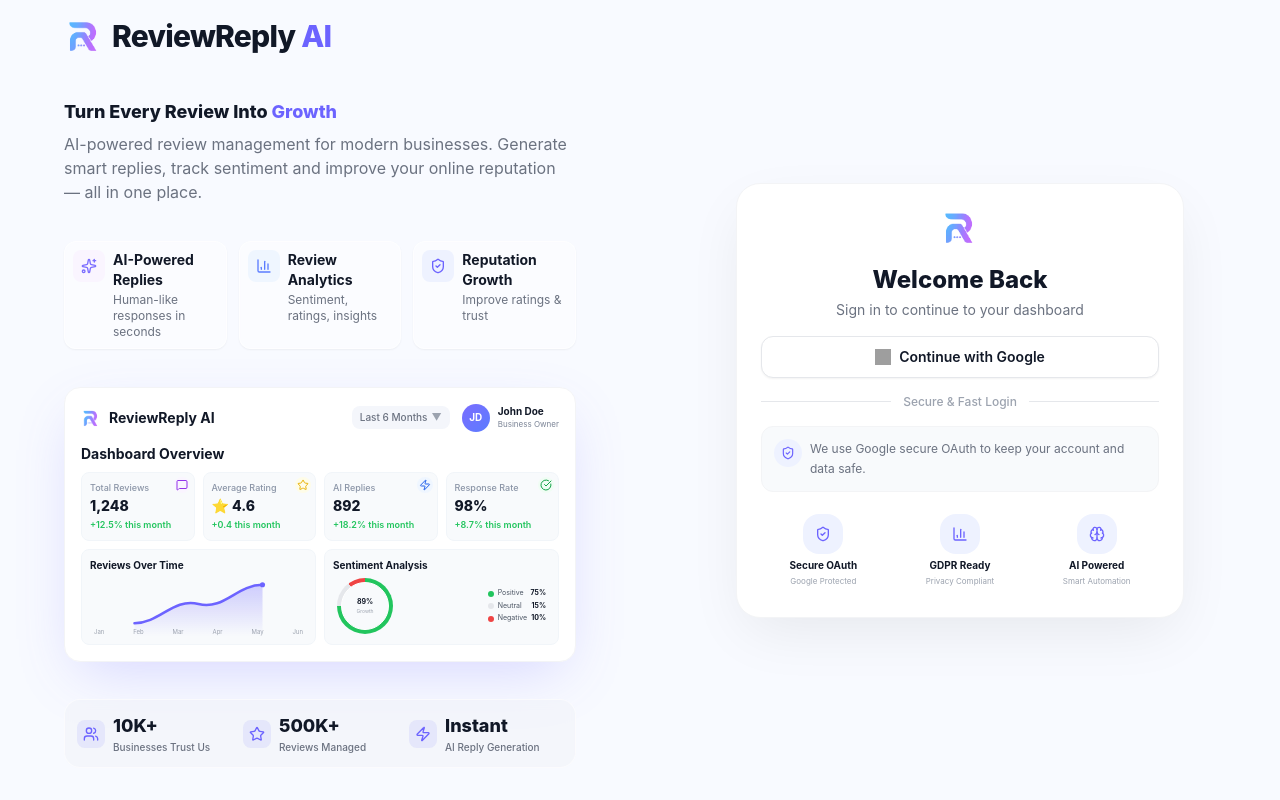
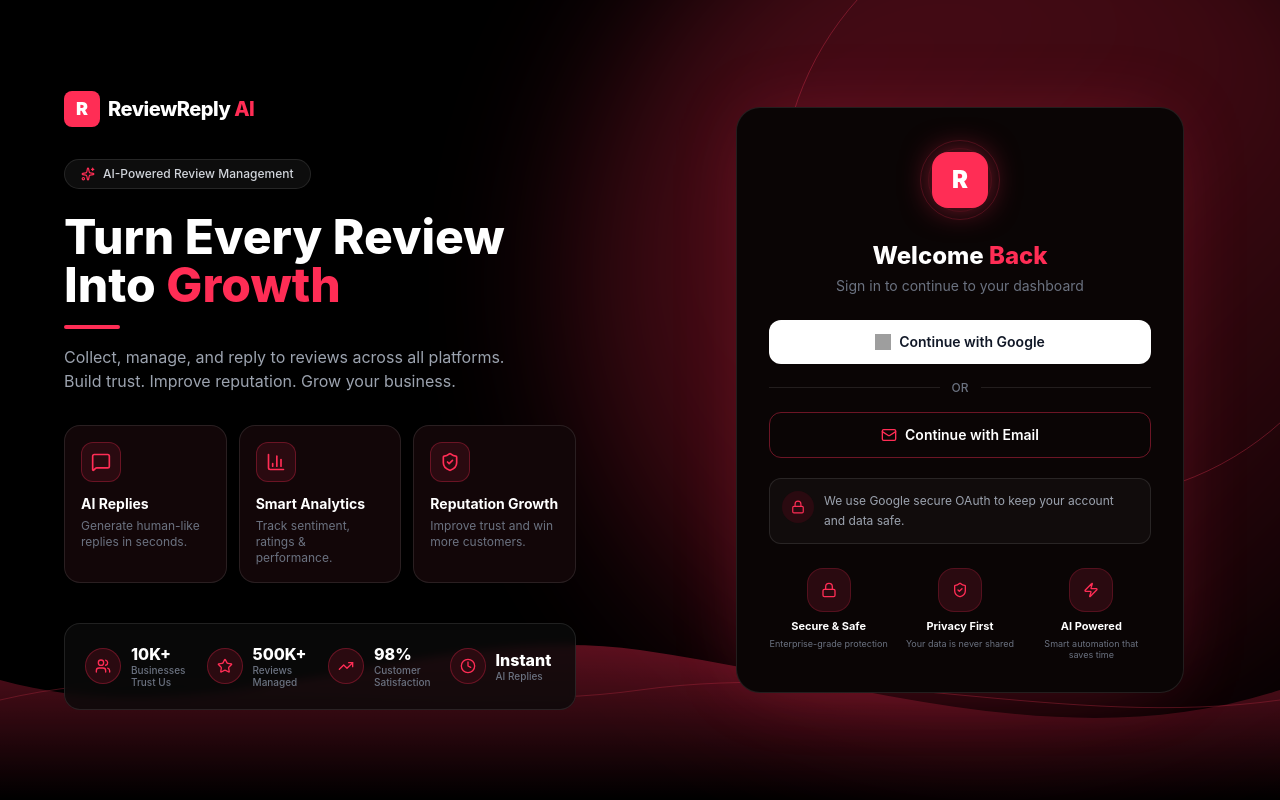
Before and after one commit to afnankhan123456/reviewreply-ai, a Next.js app: page /login in a window 1280 px wide. Built offline with nearby package versions, Linux system fonts and the light colour scheme; grey boxes are pictures that could not be loaded.

Commit message:
Update page.tsx

```diff
--- a/app/login/page.tsx
+++ b/app/login/page.tsx
@@ -5,14 +5,16 @@ import { signIn } from "next-auth/react";
 import { useSearchParams } from "next/navigation";
 import {
   ShieldCheck,
-  BarChart3,
   Sparkles,
   Star,
-  Brain,
   Zap,
   MessageSquare,
-  CheckCircle,
+  BarChart3,
   Users,
+  TrendingUp,
+  Clock,
+  Mail,
+  Lock,
 } from "lucide-react";
 
 function LoginPageContent() {
@@ -32,7 +34,6 @@ function LoginPageContent() {
 
   return (
     <>
-      {/* Thin & white scrollbar (virtually invisible) */}
       <style>{`
         ::-webkit-scrollbar {
           width: 4px;
@@ -41,197 +42,129 @@ function LoginPageContent() {
           background: transparent;
         }
         ::-webkit-scrollbar-thumb {
-          background: rgba(255,255,255,0.4);
+          background: rgba(255,255,255,0.2);
           border-radius: 10px;
         }
         ::-webkit-scrollbar-thumb:hover {
-          background: rgba(255,255,255,0.7);
+          background: rgba(255,255,255,0.4);
         }
       `}</style>
 
-      <div className="min-h-screen relative bg-[#f8faff]">
-        {/* 🌌 Soft Glowing Gradient Blobs (Purple & Blue) */}
-        <div className="absolute inset-0 -z-10 overflow-hidden">
-          <div className="absolute top-[-150px] left-[-100px] w-[600px] h-[600px] bg-[#7b6dff]/15 blur-[140px] rounded-full" />
-          <div className="absolute top-[10%] right-[-50px] w-[500px] h-[500px] bg-[#5b7cff]/10 blur-[120px] rounded-full" />
-          <div className="absolute bottom-[-100px] left-[30%] w-[700px] h-[400px] bg-[#8ea6ff]/10 blur-[150px] rounded-full" />
-          <div className="absolute bottom-[-50px] right-[10%] w-[550px] h-[550px] bg-[#bba8ff]/15 blur-[130px] rounded-full" />
-        </div>
+      <div className="min-h-screen relative bg-black overflow-hidden">
+        {/* 🔴 Big glowing red orb — top right, matches reference image */}
+        <div className="absolute -top-40 right-[-200px] w-[900px] h-[900px] rounded-full bg-gradient-to-br from-[#ff2d55] via-[#c81e3a] to-transparent opacity-30 blur-[80px] pointer-events-none" />
+        <div className="absolute top-[-100px] right-[-100px] w-[600px] h-[600px] rounded-full border border-[#ff3b5c]/30 pointer-events-none" />
 
-        {/* Main Content – now scrollable naturally */}
+        {/* Decorative wave at bottom */}
+        <svg
+          className="absolute bottom-0 left-0 w-full h-[300px] pointer-events-none opacity-70"
+          viewBox="0 0 1440 300"
+          preserveAspectRatio="none"
+        >
+          <defs>
+            <linearGradient id="waveGradient" x1="0" y1="0" x2="0" y2="1">
+              <stop offset="0%" stopColor="#ff2d55" stopOpacity="0.5" />
+              <stop offset="100%" stopColor="#ff2d55" stopOpacity="0" />
+            </linearGradient>
+          </defs>
+          <path
+            d="M0,180 C240,240 480,120 720,150 C960,180 1200,260 1440,190 L1440,300 L0,300 Z"
+            fill="url(#waveGradient)"
+          />
+          <path
+            d="M0,200 C240,150 480,220 720,190 C960,160 1200,230 1440,200"
+            fill="none"
+            stroke="#ff3b5c"
+            strokeWidth="1"
+            opacity="0.4"
+          />
+        </svg>
+
         <div className="relative z-10 grid xl:grid-cols-2 min-h-screen">
-          {/* LEFT SIDE – mobile mein niche aayega */}
-          <div className="flex flex-col justify-between px-6 lg:px-16 py-4 h-full order-last xl:order-none">
-            {/* LOGO – text ab heading jitna bada, logo bada */}
-            <div className="flex items-center gap-2">
-              <img
-                src="/ai-logo.png"
-                alt="ReviewReply AI"
-                className="w-10 h-10 object-contain"
-              />
-              <h1 className="text-2xl lg:text-3xl font-extrabold tracking-tight text-[#111827]">
-                ReviewReply <span className="text-[#6c63ff]">AI</span>
+          {/* LEFT SIDE */}
+          <div className="flex flex-col justify-center px-6 lg:px-16 py-10 order-last xl:order-none">
+            {/* LOGO */}
+            <div className="flex items-center gap-2 mb-8">
+              <div className="w-9 h-9 rounded-lg bg-[#ff2d55] flex items-center justify-center text-white font-black text-lg">
+                R
+              </div>
+              <h1 className="text-xl font-extrabold tracking-tight text-white">
+                ReviewReply <span className="text-[#ff2d55]">AI</span>
               </h1>
             </div>
 
-            {/* HEADING – ab chhota, with added top margin for gap */}
-            <div className="mt-6 mb-4">
-              <h2 className="text-lg font-extrabold leading-tight text-[#111827]">
-                Turn Every Review Into <span className="text-[#6c63ff]">Growth</span>
-              </h2>
-              <p className="text-gray-500 text-base mt-2 max-w-lg">
-                AI-powered review management for modern businesses. Generate smart replies,
-                track sentiment and improve your online reputation — all in one place.
-              </p>
+            {/* Badge */}
+            <div className="inline-flex items-center gap-2 bg-white/5 border border-white/10 rounded-full px-4 py-1.5 mb-6 w-fit">
+              <Sparkles className="w-3.5 h-3.5 text-[#ff2d55]" />
+              <span className="text-xs font-medium text-gray-300">AI-Powered Review Management</span>
             </div>
 
-            {/* FEATURES – space added below */}
-            <div className="grid grid-cols-3 gap-3 mb-4">
+            {/* Heading */}
+            <h2 className="text-4xl lg:text-5xl font-extrabold leading-tight text-white mb-4">
+              Turn Every Review
+              <br />
+              Into <span className="text-[#ff2d55]">Growth</span>
+            </h2>
+            <div className="w-14 h-1 bg-[#ff2d55] rounded-full mb-4" />
+
+            <p className="text-gray-400 text-base max-w-lg mb-8">
+              Collect, manage, and reply to reviews across all platforms.
+              <br />
+              Build trust. Improve reputation. Grow your business.
+            </p>
+
+            {/* Feature cards */}
+            <div className="grid grid-cols-3 gap-3 mb-10 max-w-xl">
               {[
                 {
-                  icon: Sparkles,
-                  color: "bg-purple-50 text-[#7b6dff]",
-                  title: "AI-Powered Replies",
-                  desc: "Human-like responses in seconds",
+                  icon: MessageSquare,
+                  title: "AI Replies",
+                  desc: "Generate human-like replies in seconds.",
                 },
                 {
                   icon: BarChart3,
-                  color: "bg-blue-50 text-[#5b7cff]",
-                  title: "Review Analytics",
-                  desc: "Sentiment, ratings, insights",
+                  title: "Smart Analytics",
+                  desc: "Track sentiment, ratings & performance.",
                 },
                 {
                   icon: ShieldCheck,
-                  color: "bg-indigo-50 text-[#6c63ff]",
                   title: "Reputation Growth",
-                  desc: "Improve ratings & trust",
+                  desc: "Improve trust and win more customers.",
                 },
               ].map((item, idx) => {
                 const Icon = item.icon;
                 return (
                   <div
                     key={idx}
-                    className="flex items-start gap-2 p-2 rounded-xl bg-white/40 backdrop-blur-sm border border-white/60 shadow-sm"
+                    className="bg-[#120608] border border-white/10 rounded-2xl p-4"
                   >
-                    <div
-                      className={`w-8 h-8 rounded-lg ${item.color} flex items-center justify-center shrink-0`}
-                    >
-                      <Icon className="w-4 h-4" />
+                    <div className="w-10 h-10 rounded-xl bg-[#2a0a10] border border-[#ff2d55]/30 flex items-center justify-center mb-3">
+                      <Icon className="w-5 h-5 text-[#ff2d55]" />
                     </div>
-                    <div>
-                      <h3 className="text-sm font-bold text-[#111827]">{item.title}</h3>
-                      <p className="text-xs text-gray-500 mt-0.5 leading-4">{item.desc}</p>
-                    </div>
+                    <h3 className="text-sm font-bold text-white">{item.title}</h3>
+                    <p className="text-xs text-gray-500 mt-1 leading-4">{item.desc}</p>
                   </div>
                 );
               })}
             </div>
 
-            {/* 🚀 TILTED DASHBOARD OVERVIEW CARD – slightly compact */}
-            <div className="perspective-[800px] max-w-[860px]">
-              <div className="bg-white border border-gray-100 rounded-2xl p-4 shadow-[0_20px_60px_-15px_rgba(108,99,255,0.25)] transition-transform duration-500 transform rotateX(10deg) rotateY(-1deg) [transform-origin:bottom] [transform-style:preserve-3d]">
-                {/* Dashboard Header */}
-                <div className="flex items-center justify-between mb-3">
-                  <div className="flex items-center gap-2">
-                    <img src="/ai-logo.png" className="w-5 h-5" />
-                    <span className="font-bold text-sm text-[#111827]">ReviewReply AI</span>
-                  </div>
-                  <div className="flex items-center gap-3">
-                    <div className="bg-[#f4f6fb] px-2 py-1 rounded-lg text-[10px] font-medium text-[#6b7280] flex items-center gap-1 cursor-pointer">
-                      Last 6 Months <span className="text-gray-400">▼</span>
-                    </div>
-                    <div className="flex items-center gap-2">
-                      <div className="w-7 h-7 rounded-full bg-gradient-to-br from-[#7b6dff] to-[#5b7cff] flex items-center justify-center text-white text-[10px] font-bold">JD</div>
-                      <div className="hidden sm:block">
-                        <p className="text-[10px] font-bold text-[#111827] leading-tight">John Doe</p>
-                        <p className="text-[8px] text-[#7b8496]">Business Owner</p>
-                      </div>
-                    </div>
-                  </div>
-                </div>
-
-                <h3 className="text-sm font-bold text-[#111827] mb-2">Dashboard Overview</h3>
-
-                {/* 4 Stats Cards */}
-                <div className="grid grid-cols-4 gap-2 mb-2">
-                  {[
-                    { label: "Total Reviews", value: "1,248", change: "+12.5%", icon: MessageSquare, color: "text-purple-600 bg-purple-50" },
-                    { label: "Average Rating", value: "⭐ 4.6", change: "+0.4", icon: Star, color: "text-yellow-500 bg-yellow-50" },
-                    { label: "AI Replies", value: "892", change: "+18.2%", icon: Zap, color: "text-blue-600 bg-blue-50" },
-                    { label: "Response Rate", value: "98%", change: "+8.7%", icon: CheckCircle, color: "text-green-600 bg-green-50" },
-                  ].map((card, i) => {
-                    const Icon = card.icon;
-                    return (
-                      <div key={i} className="bg-[#f8fafc] rounded-lg p-2 border border-[#f1f5f9] relative">
-                        <div className={`absolute top-1 right-1 p-0.5 rounded-full ${card.color}`}>
-                          <Icon className="w-3 h-3" />
-                        </div>
-                        <p className="text-[9px] text-[#8b95a7] font-medium">{card.label}</p>
-                        <h4 className="text-sm font-extrabold text-[#111827] mt-0.5">{card.value}</h4>
-                        <p className="text-[9px] text-green-500 mt-0.5 font-semibold">{card.change} this month</p>
-                      </div>
-                    );
-                  })}
-                </div>
-
-                {/* Charts Area */}
-                <div className="grid grid-cols-2 gap-2">
-                  <div className="bg-[#f8fafc] rounded-lg p-2 border border-[#f1f5f9] h-24 flex flex-col">
-                    <h4 className="text-[10px] font-bold text-[#111827] mb-1">Reviews Over Time</h4>
-                    <div className="flex-1 relative w-full">
-                      <svg viewBox="0 0 100 50" className="w-full h-16 absolute bottom-0">
-                        <defs>
-                          <linearGradient id="lineGradient" x1="0" y1="0" x2="0" y2="1">
-                            <stop offset="0%" stopColor="#6c63ff" stopOpacity="0.3"/>
-                            <stop offset="100%" stopColor="#6c63ff" stopOpacity="0"/>
-                          </linearGradient>
-                        </defs>
-                        <path d="M0,40 C20,40 30,20 50,25 C70,30 80,10 100,10" fill="none" stroke="#6c63ff" strokeWidth="2" strokeLinecap="round"/>
-                        <path d="M0,40 C20,40 30,20 50,25 C70,30 80,10 100,10 V50 H0 Z" fill="url(#lineGradient)"/>
-                        <circle cx="100" cy="10" r="2" fill="#6c63ff" />
-                      </svg>
-                      <div className="absolute bottom-0 w-full flex justify-between text-[6px] text-gray-400 px-1">
-                        <span>Jan</span><span>Feb</span><span>Mar</span><span>Apr</span><span>May</span><span>Jun</span>
-                      </div>
-                    </div>
-                  </div>
-
-                  <div className="bg-[#f8fafc] rounded-lg p-2 border border-[#f1f5f9] h-24 flex flex-col">
-                    <h4 className="text-[10px] font-bold text-[#111827] mb-1">Sentiment Analysis</h4>
-                    <div className="flex-1 flex items-center justify-between px-1">
-                      <div className="w-14 h-14 rounded-full relative" style={{ background: "conic-gradient(#22c55e 0% 75%, #e5e7eb 75% 90%, #ef4444 90% 100%)" }}>
-                        <div className="absolute inset-0 m-1 bg-[#f8fafc] rounded-full flex items-center justify-center flex-col border border-white">
-                          <span className="text-[7px] font-bold text-[#111827]">89%</span>
-                          <span className="text-[5px] text-gray-400">Growth</span>
-                        </div>
-                      </div>
-                      <div className="flex flex-col gap-0.5 text-[7px]">
-                        <div className="flex items-center gap-1"><div className="w-1.5 h-1.5 rounded-full bg-[#22c55e]"></div><span className="text-gray-600">Positive</span><span className="text-gray-900 font-bold ml-auto">75%</span></div>
-                        <div className="flex items-center gap-1"><div className="w-1.5 h-1.5 rounded-full bg-[#e5e7eb]"></div><span className="text-gray-600">Neutral</span><span className="text-gray-900 font-bold ml-auto">15%</span></div>
-                        <div className="flex items-center gap-1"><div className="w-1.5 h-1.5 rounded-full bg-[#ef4444]"></div><span className="text-gray-600">Negative</span><span className="text-gray-900 font-bold ml-auto">10%</span></div>
-                      </div>
-                    </div>
-                  </div>
-                </div>
-              </div>
-            </div>
-
-            {/* 🏁 BOTTOM STATS – space added above & below */}
-            <div className="grid grid-cols-3 gap-3 max-w-[720px] bg-[#eff1f8]/50 border border-white/60 p-3 rounded-2xl backdrop-blur-sm mt-4 mb-4">
+            {/* Bottom stat bar */}
+            <div className="grid grid-cols-4 gap-4 bg-[#0a0a0a]/80 border border-white/10 rounded-2xl p-5 backdrop-blur-sm max-w-2xl">
               {[
                 { icon: Users, value: "10K+", label: "Businesses Trust Us" },
                 { icon: Star, value: "500K+", label: "Reviews Managed" },
-                { icon: Zap, value: "Instant", label: "AI Reply Generation" },
+                { icon: TrendingUp, value: "98%", label: "Customer Satisfaction" },
+                { icon: Clock, value: "Instant", label: "AI Replies" },
               ].map((item, idx) => {
                 const Icon = item.icon;
                 return (
-                  <div key={idx} className="flex items-center gap-2 bg-transparent">
-                    <div className="p-1.5 rounded-lg bg-[#e5e7fb] text-[#6c63ff]">
-                      <Icon className="w-4 h-4" />
+                  <div key={idx} className="flex items-center gap-2.5">
+                    <div className="w-9 h-9 rounded-full bg-[#2a0a10] border border-[#ff2d55]/30 flex items-center justify-center shrink-0">
+                      <Icon className="w-4 h-4 text-[#ff2d55]" />
                     </div>
                     <div>
-                      <h3 className="text-lg font-extrabold text-[#111827]">{item.value}</h3>
-                      <p className="text-[10px] text-gray-500 font-medium">{item.label}</p>
+                      <h3 className="text-base font-extrabold text-white leading-tight">{item.value}</h3>
+                      <p className="text-[10px] text-gray-500 font-medium leading-tight">{item.label}</p>
                     </div>
                   </div>
                 );
@@ -239,52 +172,76 @@ function LoginPageContent() {
             </div>
           </div>
 
-          {/* RIGHT SIDE - LOGIN CARD – mobile mein upar aayega */}
-          <div className="flex items-center justify-center px-6 py-4 order-first xl:order-none">
-            <div className="w-full max-w-md bg-white rounded-3xl p-6 shadow-[0_20px_60px_-10px_rgba(0,0,0,0.08)] border border-gray-100">
-              {/* Logo – same style as left side, no colored box */}
-              <div className="flex justify-center mb-4">
-                <img src="/ai-logo.png" alt="logo" className="w-10 h-10 object-contain" />
+          {/* RIGHT SIDE - LOGIN CARD */}
+          <div className="flex items-center justify-center px-6 py-10 order-first xl:order-none">
+            <div className="w-full max-w-md bg-[#0a0505] border border-white/10 rounded-3xl p-8 shadow-[0_0_80px_-20px_rgba(255,45,85,0.3)]">
+              {/* Logo with glow ring */}
+              <div className="flex justify-center mb-5">
+                <div className="relative w-20 h-20 flex items-center justify-center">
+                  <div className="absolute inset-0 rounded-full border border-[#ff2d55]/20" />
+                  <div className="absolute inset-2 rounded-full border border-[#ff2d55]/10" />
+                  <div className="w-14 h-14 rounded-2xl bg-[#ff2d55] flex items-center justify-center text-white font-black text-2xl shadow-[0_0_30px_rgba(255,45,85,0.5)]">
+                    R
+                  </div>
+                </div>
               </div>
 
-              <h2 className="text-2xl font-extrabold text-center text-[#111827]">Welcome Back</h2>
-              <p className="text-gray-500 text-center mt-1 text-sm">Sign in to continue to your dashboard</p>
+              <h2 className="text-2xl font-extrabold text-center text-white">
+                Welcome <span className="text-[#ff2d55]">Back</span>
+              </h2>
+              <p className="text-gray-500 text-center mt-1 text-sm mb-6">
+                Sign in to continue to your dashboard
+              </p>
 
               <button
                 onClick={handleLogin}
-                className="w-full mt-4 bg-white hover:bg-gray-50 border border-gray-200 transition-all py-2.5 rounded-xl text-sm font-semibold flex items-center justify-center gap-2 text-[#111827] shadow-sm"
+                className="w-full bg-white hover:bg-gray-100 transition-all py-3 rounded-xl text-sm font-semibold flex items-center justify-center gap-2 text-[#111827] shadow-sm"
               >
-                <img src="https://www.svgrepo.com/show/475656/google-color.svg" alt="Google" className="w-4 h-4" />
+                <img
+                  src="https://www.svgrepo.com/show/475656/google-color.svg"
+                  alt="Google"
+                  className="w-4 h-4"
+                />
                 Continue with Google
               </button>
 
               <div className="flex items-center justify-center gap-3 my-4">
-                <div className="h-px bg-gray-200 flex-1"></div>
-                <p className="text-gray-400 text-xs font-medium">Secure & Fast Login</p>
-                <div className="h-px bg-gray-200 flex-1"></div>
+                <div className="h-px bg-white/10 flex-1"></div>
+                <p className="text-gray-500 text-xs font-medium">OR</p>
+                <div className="h-px bg-white/10 flex-1"></div>
               </div>
 
-              <div className="bg-[#f8fafc] rounded-xl p-3 border border-gray-100 flex items-start gap-2">
-                <div className="w-7 h-7 rounded-full bg-indigo-50 text-[#6c63ff] flex items-center justify-center shrink-0">
-                  <ShieldCheck className="w-3.5 h-3.5" />
+              <button
+                type="button"
+                className="w-full bg-transparent hover:bg-white/5 border border-[#ff2d55]/40 transition-all py-3 rounded-xl text-sm font-semibold flex items-center justify-center gap-2 text-white"
+              >
+                <Mail className="w-4 h-4 text-[#ff2d55]" />
+                Continue with Email
+              </button>
+
+              <div className="bg-white/[0.03] rounded-xl p-3 border border-white/10 flex items-start gap-2.5 mt-5">
+                <div className="w-8 h-8 rounded-full bg-[#2a0a10] text-[#ff2d55] flex items-center justify-center shrink-0">
+                  <Lock className="w-3.5 h-3.5" />
                 </div>
-                <p className="text-gray-500 text-xs leading-5">We use Google secure OAuth to keep your account and data safe.</p>
+                <p className="text-gray-400 text-xs leading-5">
+                  We use Google secure OAuth to keep your account and data safe.
+                </p>
               </div>
 
-              <div className="grid grid-cols-3 gap-3 mt-4">
+              <div className="grid grid-cols-3 gap-3 mt-6">
                 {[
-                  { icon: ShieldCheck, title: "Secure OAuth", desc: "Google Protected" },
-                  { icon: BarChart3, title: "GDPR Ready", desc: "Privacy Compliant" },
-                  { icon: Brain, title: "AI Powered", desc: "Smart Automation" },
+                  { icon: Lock, title: "Secure & Safe", desc: "Enterprise-grade protection" },
+                  { icon: ShieldCheck, title: "Privacy First", desc: "Your data is never shared" },
+                  { icon: Zap, title: "AI Powered", desc: "Smart automation that saves time" },
                 ].map((item, idx) => {
                   const Icon = item.icon;
                   return (
-                    <div key={idx} className="text-center p-1.5 rounded-xl hover:bg-gray-50 transition-colors">
-                      <div className="w-10 h-10 rounded-2xl bg-indigo-50 text-[#6c63ff] mx-auto flex items-center justify-center">
+                    <div key={idx} className="text-center">
+                      <div className="w-11 h-11 rounded-2xl bg-[#2a0a10] border border-[#ff2d55]/20 text-[#ff2d55] mx-auto flex items-center justify-center mb-2">
                         <Icon className="w-4 h-4" />
                       </div>
-                      <h4 className="font-bold text-[10px] text-[#111827] mt-1">{item.title}</h4>
-                      <p className="text-[8px] text-gray-400 mt-0.5">{item.desc}</p>
+                      <h4 className="font-bold text-[11px] text-white leading-tight">{item.title}</h4>
+                      <p className="text-[9px] text-gray-500 mt-1 leading-tight">{item.desc}</p>
                     </div>
                   );
                 })}
```
